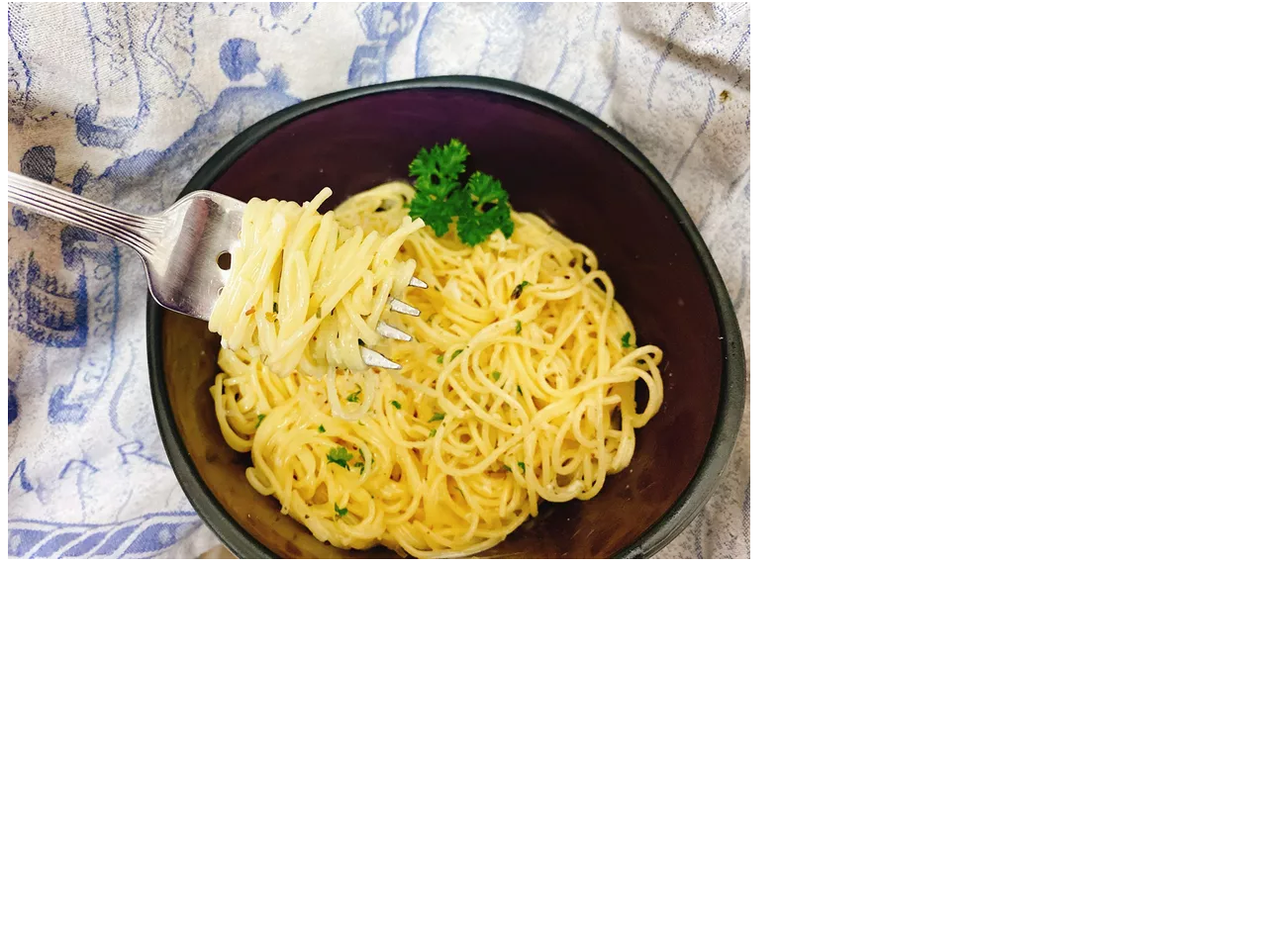
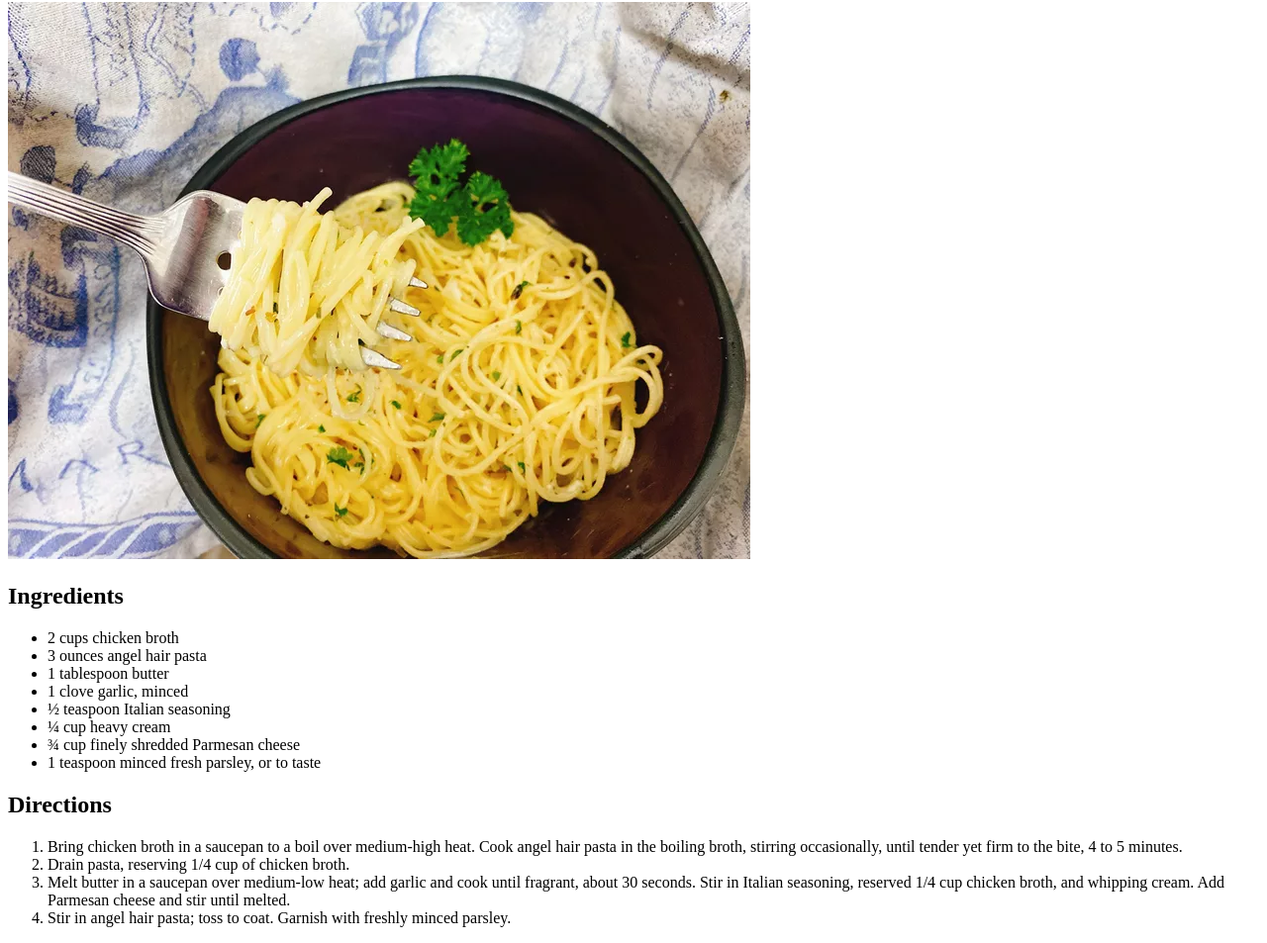
Before and after one commit to Heltia/odin-recipes, a plain HTML site: page recipes/PastaRoni.html in a window 1280 px wide. Shown: the part 78-1031 px from the top of the page at 99% size. Before the commit the page ends 800 px from the top, so only its background shows below. Drawn offline with Linux system fonts and the light colour scheme.

Commit message:
added description

```diff
--- a/recipes/PastaRoni.html
+++ b/recipes/PastaRoni.html
@@ -8,5 +8,25 @@
 <body>
     <h1>Pasta Roni</h1>
     <img src="../images/8508776-Pasta-Roni-thedailygourmet-8508778-4x3-1-7639cecbf2794dc8a57f237b25ef9ec1.webp" alt="Pasta Roni dish">
+    <h2>Ingredients</h2>
+    <ul><li>2 cups chicken broth</li>
+        <li>3 ounces angel hair pasta</li>
+        <li>1 tablespoon butter</li>
+        <li>1 clove garlic, minced</li>
+        <li>½ teaspoon Italian seasoning</li>
+        <li>¼ cup heavy cream</li>
+        <li>¾ cup finely shredded Parmesan cheese</li>
+        <li>1 teaspoon minced fresh parsley, or to taste</li>
+
+    </ul>
+    <h2>
+        Directions
+    </h2>
+    <ol>
+        <li>Bring chicken broth in a saucepan to a boil over medium-high heat. Cook angel hair pasta in the boiling broth, stirring occasionally, until tender yet firm to the bite, 4 to 5 minutes.</li>
+        <li>Drain pasta, reserving 1/4 cup of chicken broth.</li>
+        <li>Melt butter in a saucepan over medium-low heat; add garlic and cook until fragrant, about 30 seconds. Stir in Italian seasoning, reserved 1/4 cup chicken broth, and whipping cream. Add Parmesan cheese and stir until melted.</li>
+        <li>Stir in angel hair pasta; toss to coat. Garnish with freshly minced parsley.</li>
+    </ol>
 </body>
 </html>
```
Also changed, not shown: index.html (+1 -1 lines).
